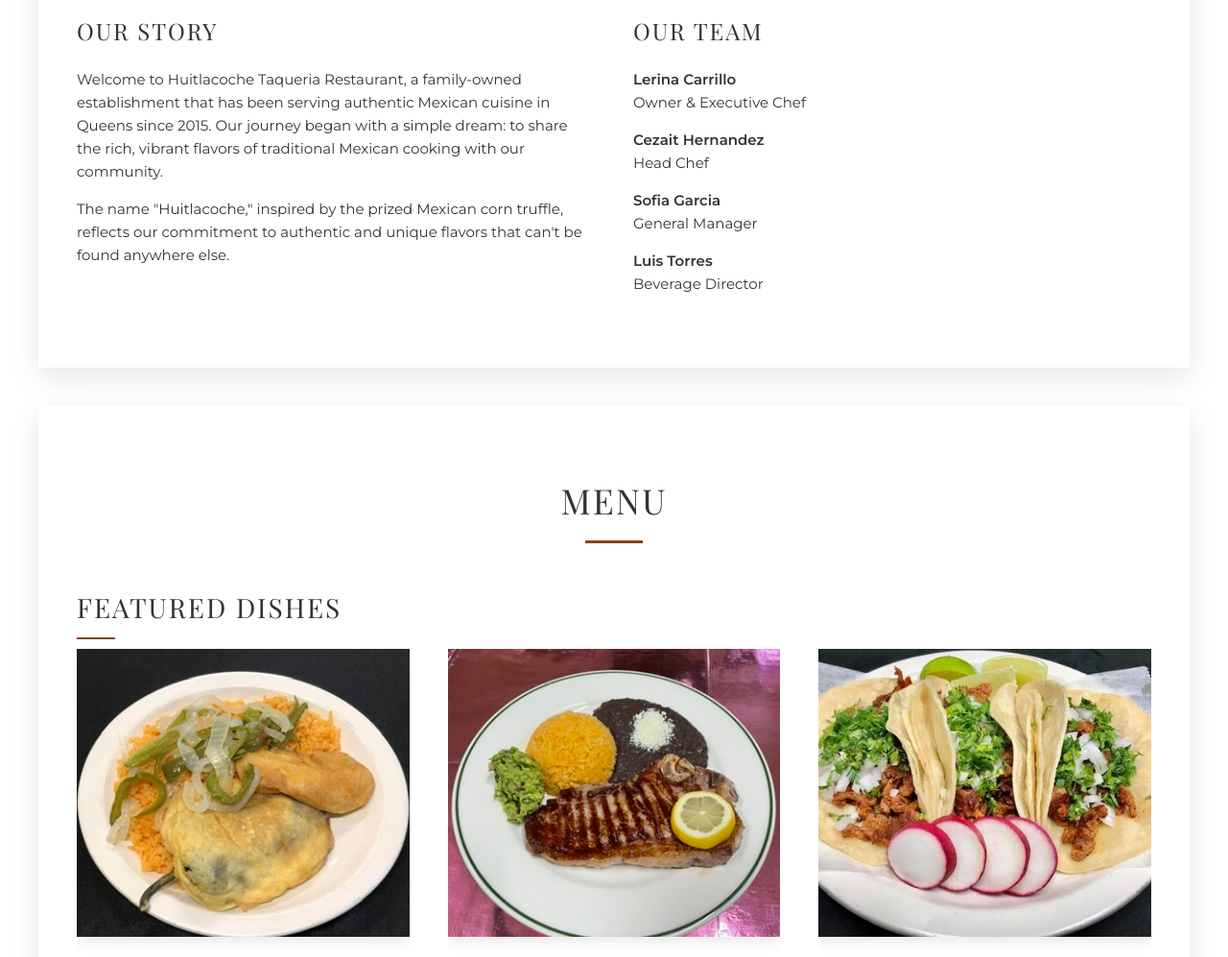
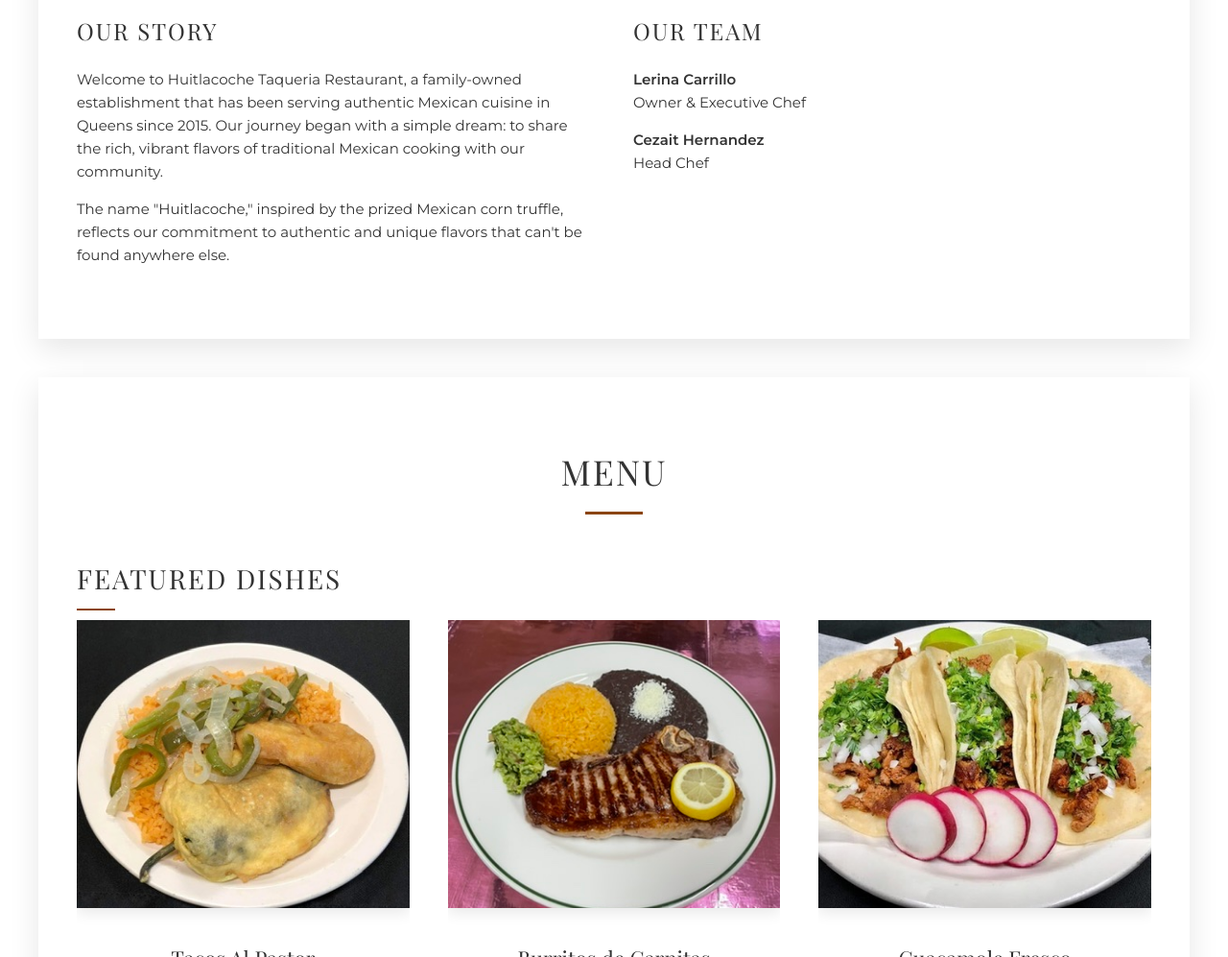
Before and after one commit to ivanexee/Huitlacoche-Taqueria-Restaurant-website, a plain HTML site: page index.html in a window 1280 px wide. Shown: the part 2612-3609 px from the top of the page at 96% size. Drawn offline with nearby package versions, Linux system fonts and the light colour scheme.

Commit message:
Removing 2 names.

```diff
--- a/index.html
+++ b/index.html
@@ -117,12 +117,6 @@
             </div>
             <div class="team-member">
                 <p><strong>Cezait Hernandez</strong><br>Head Chef</p>
-            </div>
-            <div class="team-member">
-                <p><strong>Sofia Garcia</strong><br>General Manager</p>
-            </div>
-            <div class="team-member">
-                <p><strong>Luis Torres</strong><br>Beverage Director</p>
             </div>
         </div>
     </div>
```
